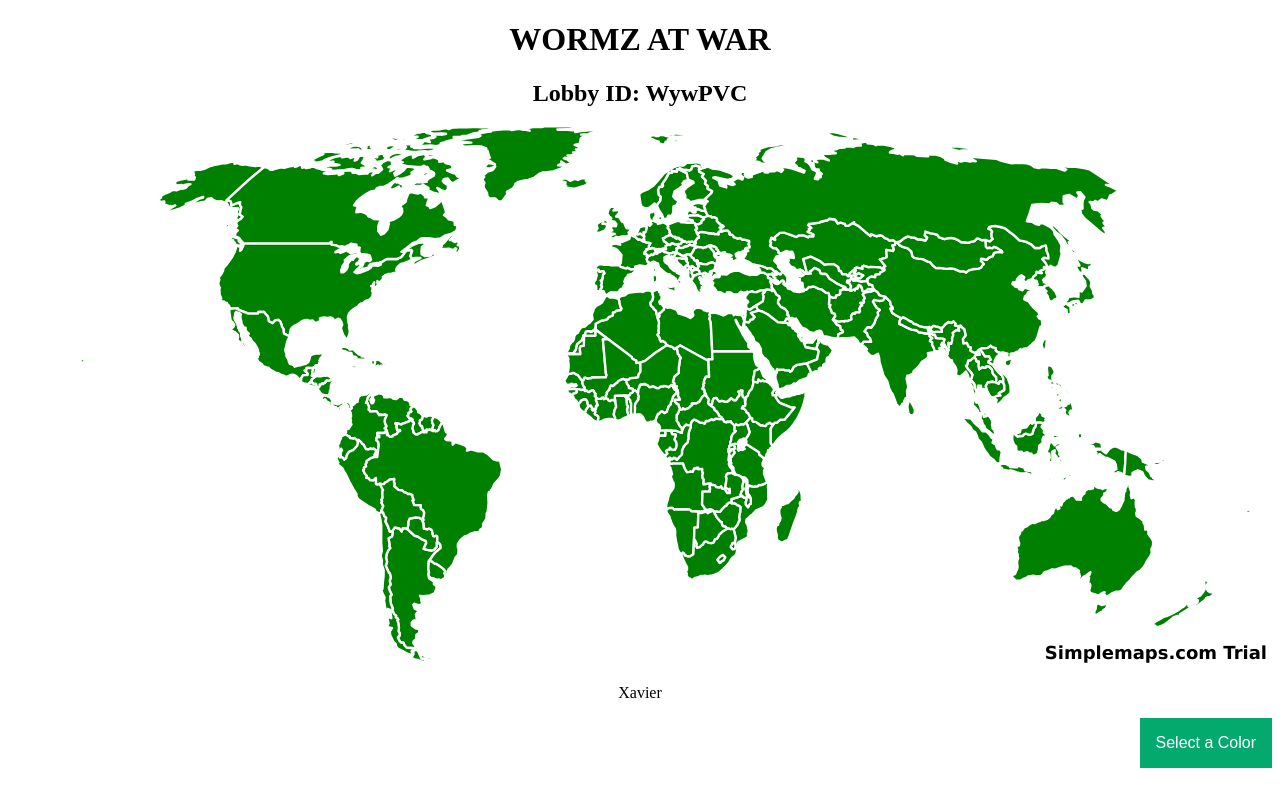
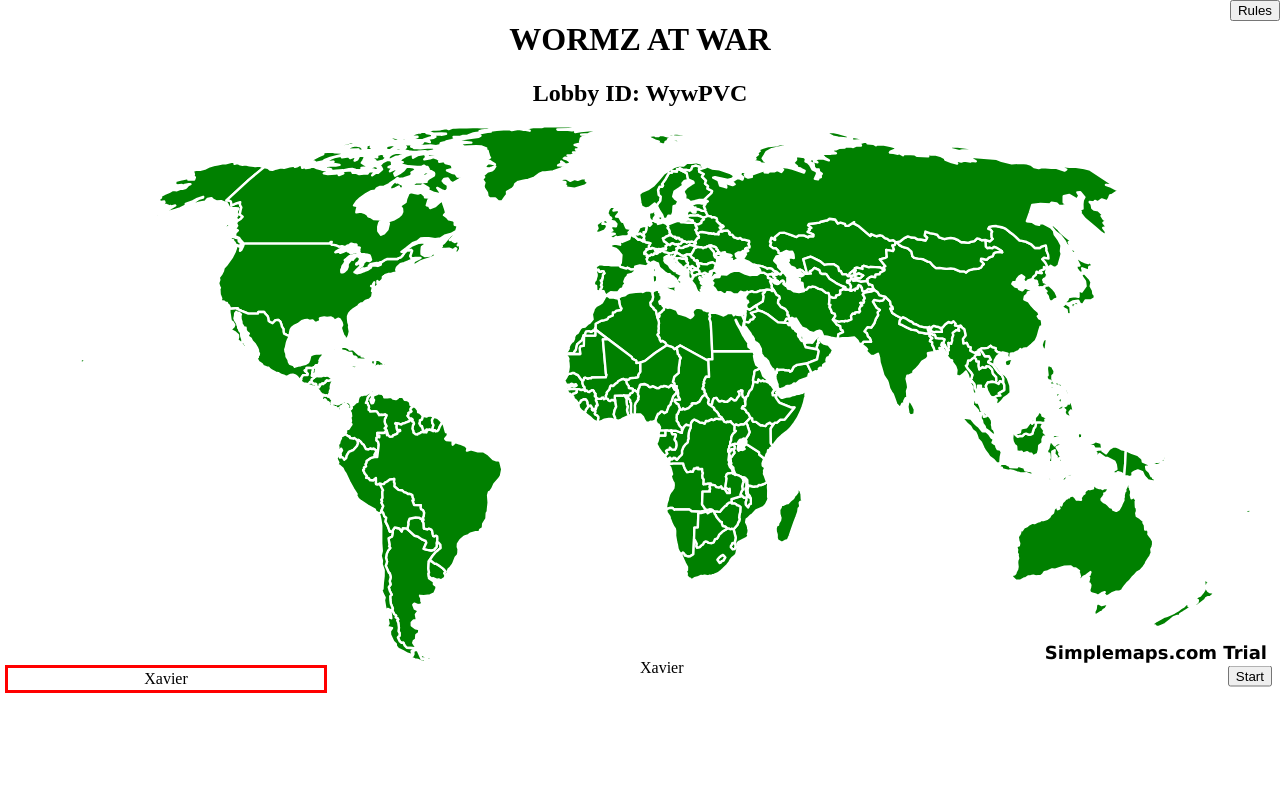
Before and after one commit to XaveayK/wormzatwar, a Django app: a page that uses wormzatwar/templates/lobby.html in a window 1280 px wide. Run offline with Django 4.2, Linux system fonts and the light colour scheme; a user stored in the database is signed in; data comes from the database, SQL or seed files in the repository; parts of the project's set-up code (start-up, migrations or seed data) failed here and were passed over.

Commit message:
Added rules to game.
Added rules to the game so play can happen.

```diff
--- a/wormzatwar/static/mapInteraction.js
+++ b/wormzatwar/static/mapInteraction.js
@@ -1,4 +1,4 @@
-function selectColor(button) {
+/*function selectColor(button) {
     let xhr = new XMLHttpRequest();
     xhr.open("POST", document.URL + '/color/' + button.innerHTML);
     xhr.setRequestHeader("X-CSRFToken", csrftoken);
@@ -9,8 +9,89 @@ function selectColor(button) {
             console.log(xhr.responseText);
         }
     };
+}*/
+
+function startGame(){
+    let xhr = new XMLHttpRequest();
+    xhr.open("POST", document.URL + '/startGame');
+    xhr.setRequestHeader("X-CSRFToken", csrftoken);
+
+    xhr.onload = () => {
+        if (xhr.status == 200) {
+            document.getElementById("start").style.display="none"
+        }
+    }
+
+    xhr.send()
 }
 
-function setColor(stateAcronym) {
+function hideRules() {
+    document.getElementById("Overlap").style.display = "none";
+    document.getElementById("ruleText").innerHTML = '';
+}
+
+function displayRules() {
+    document.getElementById("Overlap").style.display="inline";
+    document.getElementById("ruleText").innerHTML = `1. Selecting an initial country is decided upon randomly for each user by computer when start button clicked.<br>
+    2. Invading a country requires more troops in adjacent countries than are in the current country.<br>
+    3. Certain countries produce troops with advantages to invading or protection from being invaded. These will be listed. <br>
+    4. Non-Flying units can traverse 1 (One) country per turn, or 3 (Three) turns to traverse the Atlantic and Pacific.<br>
+    5. Flying units can traverse 3 (Three) countries per turn or 1 (One) turn to traverse the Atlantic and Pacific.<br>
+    6. Countries produce a certain amount of food per turn excess for troops, if the troop count becomes more than <br>
+    can be sustained by that country, lose troops per turn in that country.<br>
+    7. Movement of food between countries occurs at the same rate as non-flight units.<br>
+    8. All players turns occur simultaneously and the action of that turn occurs once everyone has clicked ready.<br>
+    9. Precedent is given to defensive plays, where moving troops within occupied territory happens first.<br>
+    10. If no countries left, user loses and is removed from game. If only one user left, that user wins.`;
+}
+
+function bootOperations() {
+
+    // Sets a default of self for displaying countries occupied
+    var userName = document.getElementById("countryList").children[0].innerHTML;
+    displayOccupied(userName);
+    console.log("It's finished function call");
+
+
+    /*let xhr = new XMLHttpRequest();
+    xhr.open("GET", document.URL + "/status");
+
+    xhr.onload = () => {
+        console.log("What the fuckl");
+        console.log(xhr.responseText);
+    };*/
+}
+
+function getUserForDisplay(user) {
+    userName = user.innerHTML;
+    displayOccupied(userName);
+}
+
+function displayOccupied(user) {
+    let xhr = new XMLHttpRequest();
+    xhr.open("POST", "/get-occupiers");
+    xhr.setRequestHeader("X-CSRFToken", csrftoken);
+    let data = `{"Username":"${user}","LobbyID":"${document.getElementById("lobbyPK").getAttribute("value")}"}`;
+
+    xhr.onload = () => {
+        var parentNode = document.getElementById("countryList");
+        parentNode.innerHTML = ''; //Lazy way because there isn't an attachment to event handlers
+        createListNodeForCountry(user, parentNode);
+        var countries = JSON.parse(xhr.responseText);
+        for (country in countries["States"]) {
+            createListNodeForCountry(countries["States"][country], parentNode);
+        }
+    }
+    xhr.send(data);
+    return
+}
+
+function createListNodeForCountry(text, parentNode) {
+    const node = document.createElement("li");
+    node.appendChild(document.createTextNode(text));
+    parentNode.appendChild(node);
+}
+
+function setOwner(stateAcronym) {
 
 }
--- a/wormzatwar/static/style.css
+++ b/wormzatwar/static/style.css
@@ -1,8 +1,60 @@
 #userList {
   all:unset;
   display: table;
-  margin-right: auto;
-  margin-left: auto;
+  position: relative;
+  top: 50%;
+  left: 50%;
+  transform: translate(-50%, -50%);
+  width:50%;
+}
+
+#countryList {
+  float: left;
+  width: 25%;
+  top: 50%;
+  left: 0%;
+  outline-style: solid;
+  outline-color: red;
+}
+
+#start {
+  position: relative;
+  width: 25%;
+  top: 50%;
+  float:right;
+  transform: translate(0%, -250%);
+}
+
+#start button {
+  float:right;
+}
+
+#Rules {
+  position: absolute;
+  top: 0;
+  right: 0;
+}
+
+#hideRules {
+  position: absolute;
+  top: 0;
+  right: 0;
+}
+
+#Overlap {
+  position: absolute;
+  text-align: center;
+  width:70%;
+  height:50%;
+  top:25%;
+  left:15%;
+  bottom:25%;
+  right:15%;
+  z-index: 10;
+  outline: solid;
+  outline-color: black;
+  background-color: black;
+  color: white;
 }
 
 h1, h2 {
--- a/wormzatwar/templates/lobby.html
+++ b/wormzatwar/templates/lobby.html
@@ -10,15 +10,31 @@
     <script type="text/javascript" src="{% static 'worldmap.js' %}"></script>
     <script type="text/javascript" src="{% static 'mapInteraction.js' %}"></script>
   </head>
-  <body>
+  <body onload="bootOperations()">
     <h1 id="Title-Card">WORMZ AT WAR</h1>
-    <h2>Lobby ID: {{ LobbyPK }}</h2>
+    <h2 id="lobbyPK" value="{{LobbyPK}}">Lobby ID: {{ LobbyPK }}</h2>
+    <div id="Rules">
+      <button onclick="displayRules()">Rules</button>
+    </div>
+    <div id="Overlap" style="display:none;">
+      <button id="hideRules" onclick="hideRules()">Close</button>
+      <p>Rules</p>
+      <p id="ruleText" style="height:80%;width:100%;top:20%;border:1px solid #ccc;font:16px/26px Georgia, Garamond, Serif;overflow:auto;">
+      </p>
+    </div>
     <div id="map"></div>
+    <div id="countryList">
+      <p>{{ CurrUser }}</p>
+    </div>
     <div id="userList">
       {% for User in Users %}
-          <p> {{ User.username }} </p>
+        <p onmouseenter="getUserForDisplay(this)"> {{ User.username }} </p>
       {% endfor %}
     </div>
+    <div id="start">
+      <button onclick="startGame()">Start</button>
+    </div>
+    <!--
     <div class="dropdown">
       <button class="dropbtn">Select a Color</button>
       <div class="dropdown-content">
@@ -26,7 +42,7 @@
           <a href="#" onclick="selectColor(this);event.preventDefault();" style="background-color: {{color}};">{{ color }}</a>
         {% endfor %}
       </div>
-    </div>
+    </div> -->
 	</body>
   <script type="text/javascript">
 
--- a/wormzatwar/urls.py
+++ b/wormzatwar/urls.py
@@ -14,17 +14,20 @@ Including another URLconf
     2. Add a URL to urlpatterns:  path('blog/', include('blog.urls'))
 """
 from django.contrib import admin
-from django.urls import path, include
+from django.urls import path
 from . import views
 
 urlpatterns = [
     path('admin/', admin.site.urls),
     path('', views.loginPageLoad, name="login"),
     path('register/', views.signup, name="register"),
-    path('selection/', views.lobbyChoose, name="lobbies"),
+    path('selection/', views.lobbyChoice.as_view(), name="lobbies"),
     path('signout/', views.signout, name='signout'),
     path('newlobby/', views.newLobby, name='newLobby'),
+    path('get-occupiers', views.userOccupying.as_view()),
     path('game/<str:lobbyID>', views.gameLobby, name="game"),
+    path('game/<str:lobbyID>/startGame', views.startGame.as_view(), name='startGame'),
+    path('game/<str:lobbyID>/status', views.gameStatus.as_view(), name='status'),
     path('game/<str:lobbyID>/<str:stateID>', views.stateUpdate, name='state'),
     path('game/<str:lobbyID>/color/<str:color>', views.selectColorUser, name='color'),
 ]
--- a/wormzatwar/views.py
+++ b/wormzatwar/views.py
@@ -3,7 +3,12 @@ from .forms import newUserForm
 from django.contrib.auth import authenticate, login, logout
 from django.contrib.auth.forms import AuthenticationForm
 from .models import Lobby, WormUser, userInLobby, country
+from django.http import JsonResponse, HttpResponseNotAllowed
+from django.views.generic import TemplateView
+from django.views import View
 from .helpers import gameStage, acrToCountries, countriesToAcr
+import json
+import random
 
 def gameLobby(request, lobbyID):
     lobby = Lobby.objects.get(lobbyPK=lobbyID)
@@ -12,19 +17,65 @@ def gameLobby(request, lobbyID):
             {
                 'LobbyPK':lobbyID,
                 'Users':lobby.wormuser.all(),
-                'Colors':userInLobby.Colors.labels
+                'Colors':userInLobby.Colors.labels,
+                'CurrUser': request.user.username
             })
     else:
-        lobby.wormuser.add(WormUser.objects.get(pk = request.user.id))
-        return render(request, 'lobby.html',
-            {
-                'LobbyPK':lobbyID,
-                'Users':lobby.wormuser.all(),
-                'Colors':userInLobby.Colors.labels
-            })
+        if Lobby.objects.get(lobbyPK=lobbyID).stage == 1:
+            lobby.wormuser.add(WormUser.objects.get(pk = request.user.id))
+            return render(request, 'lobby.html',
+                {
+                    'LobbyPK':lobbyID,
+                    'Users':lobby.wormuser.all(),
+                    'Colors':userInLobby.Colors.labels,
+                    'CurrUser': request.user.username
+                })
+        else:
+            return HttpResponseNotAllowed('<h3>Can not join a started game!</h3>')
 
-def lobbyChoose(request):
-    return render(request, 'selectLobby.html', {'Lobbys':Lobby.objects.all()})
+class gameStatus(View):
+    def get(self, request, lobbyID, *args, **kwargs):
+        return HttpResponse(Lobby.objects.get(lobbyPK=lobbyID).stage, content_type="text/plain")
+
+class startGame(View):
+    def post(self, request, lobbyID, *args, **kwargs):
+        lobby = Lobby.objects.filter(lobbyPK=lobbyID).update(stage=2)
+        self.getCountries(lobbyID)
+        return HttpResponse("You did it!", content_type="text/plain")
+
+    def getCountries(self, lobbyID):
+        users = userInLobby.objects.filter(lobby_id=lobbyID).values_list('user_id', flat=True)
+        count = users.count()
+        #users = list(users.keys())
+        randomCountries = random.sample(list(countriesToAcr.keys()), count)
+        for i in range(0,count,1):
+            countryAdd = country(name=randomCountries[i],
+                                 occupier = WormUser.objects.get(id=users[i]),
+                                 lobby = Lobby.objects.get(lobbyPK = lobbyID),
+                                 gucci = 100,
+                                 food = 100,
+                                 occupyingForce=100,
+                                 troopGen = 100,
+                                 color = 'red')
+            countryAdd.save()
+
+class userOccupying(View):
+    def post(self, request, *args, **kwargs):
+        body = json.loads(request.body.decode('utf-8'))
+        countries = country.objects.filter(lobby=body["LobbyID"],occupier=WormUser.objects.get(username=body["Username"].strip()).id).values_list('name', flat=True)
+        return JsonResponse({'States':list(countries)})
+
+
+class lobbyChoice(TemplateView):
+    template_name = 'selectLobby.html'
+    objects = [Lobby]
+    keywords = ["Lobbys"]
+
+    def get_context_data(self, **kwargs):
+        context = super().get_context_data(**kwargs)
+        for keyword, object in zip(self.keywords, self.objects):
+            context[keyword] = object.objects.all()
+        return context
 
 def loginPageLoad(request):
 
@@ -84,10 +135,22 @@ def selectColorUser(request, lobbyID, color):
     ).update(color=color)
     return HttpResponse("Yellow", content_type="text/plain")
 
-#"sm_state sm_state_(acronym)"
+#"sm_state sm_state_(acronym)" this is class tag
 def stateUpdate(request, lobbyID, stateID):
     userColor = userInLobby.objects.get(
         user = request.user.id,
         lobby = lobbyID
     ).color
-    return HttpResponse(countriesToAcr[stateID], content_type="text/plain")
+    if not country.objects.filter(name=stateID, lobby=lobbyID):
+        count = country(
+            name = stateID,
+            occupier = WormUser.objects.get(id=request.user.id),
+            color = userColor,
+            lobby = Lobby.objects.get(lobbyPK=lobbyID),
+            gucci = 100,
+            food = 100,
+            occupyingForce = 100,
+            troopGen = 100
+            )
+        count.save()
+    return JsonResponse({'state':countriesToAcr[stateID],'color':userColor})
```
Also changed, not shown: wormzatwar/models.py (+4 -3 lines), 1 other file.
